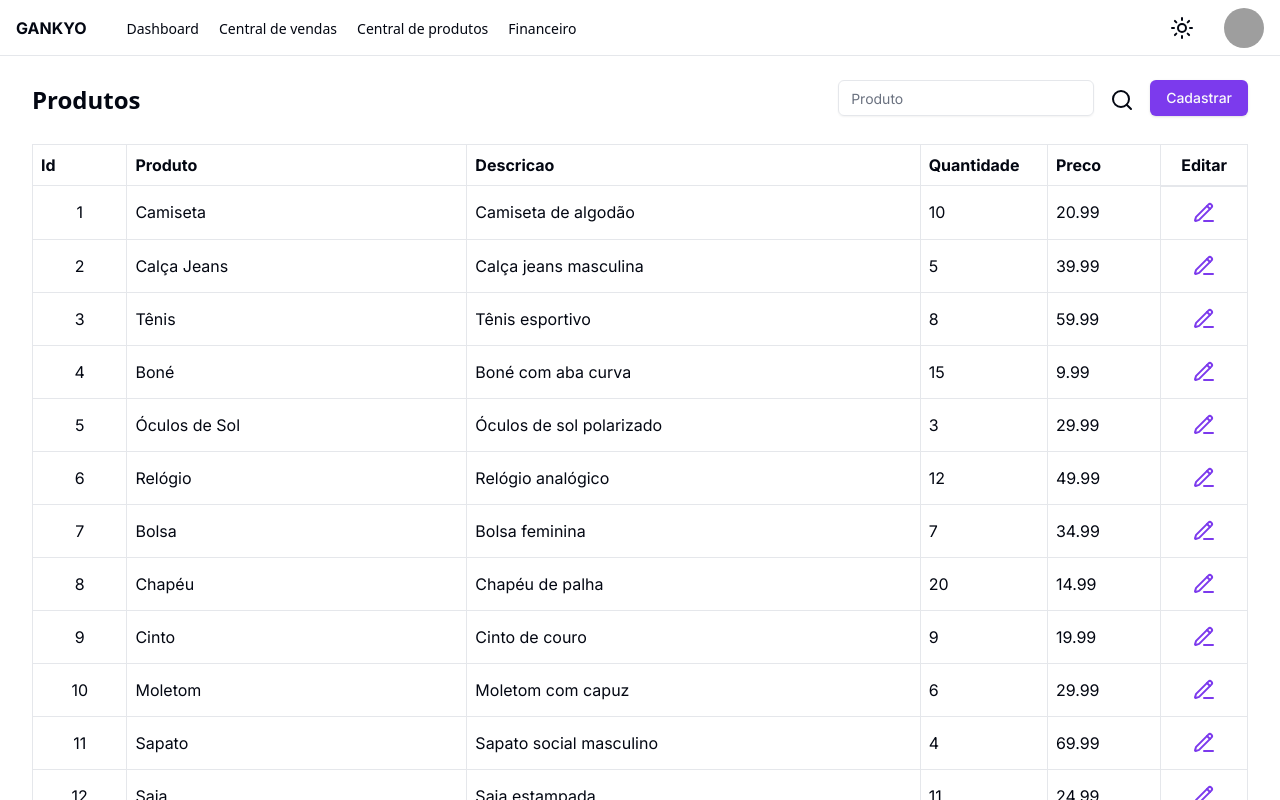
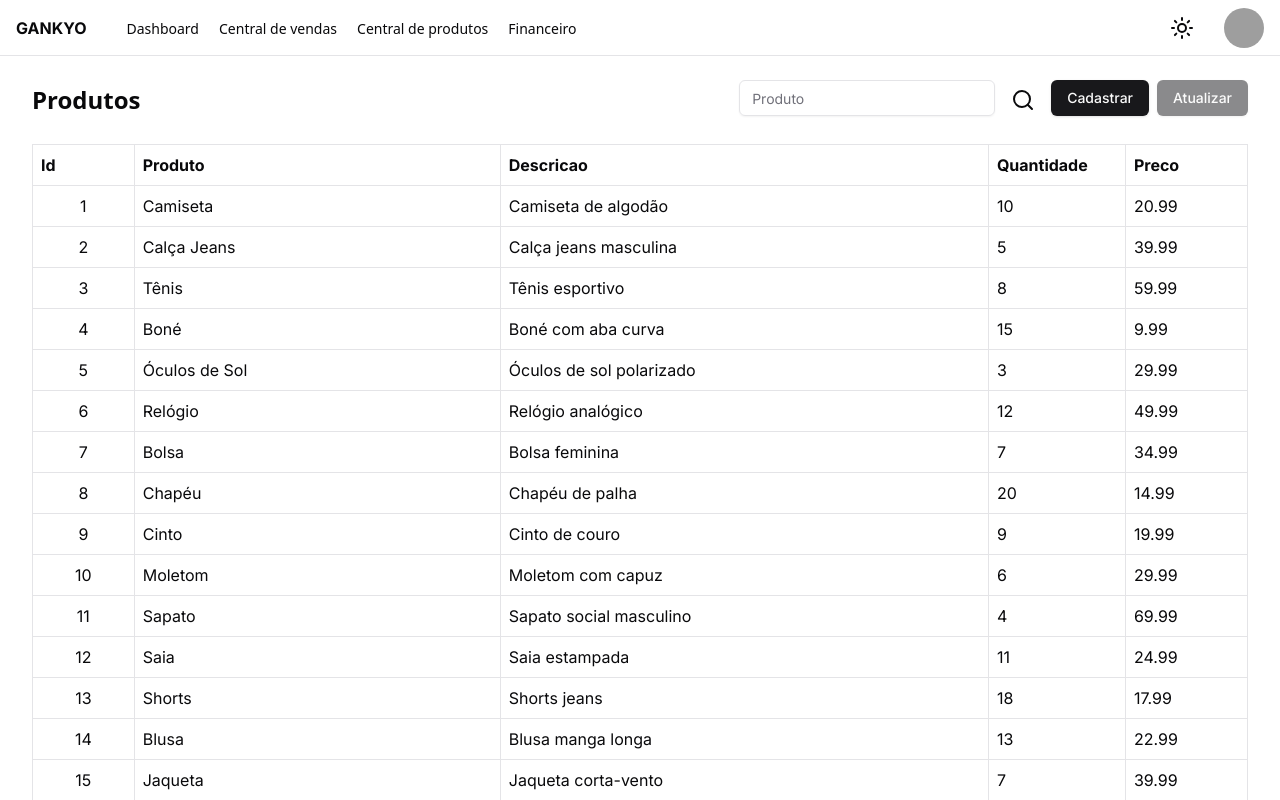
Before and after one commit to pGamelax/gankyo-2.1, a Next.js app: page /produtos in a window 1280 px wide. Shown: the top 800 px of the page. Built offline with nearby package versions, Linux system fonts and the light colour scheme; grey boxes are pictures that could not be loaded.

Commit message:
add more function on product page

```diff
--- a/src/app/globals.css
+++ b/src/app/globals.css
@@ -4,50 +4,51 @@
 
 
 
+
 @layer base {
   :root {
     --background: 0 0% 100%;
-    --foreground: 224 71.4% 4.1%;
+    --foreground: 240 10% 3.9%;
     --card: 0 0% 100%;
-    --card-foreground: 224 71.4% 4.1%;
+    --card-foreground: 240 10% 3.9%;
     --popover: 0 0% 100%;
-    --popover-foreground: 224 71.4% 4.1%;
-    --primary: 262.1 83.3% 57.8%;
-    --primary-foreground: 210 20% 98%;
-    --secondary: 220 14.3% 95.9%;
-    --secondary-foreground: 220.9 39.3% 11%;
-    --muted: 220 14.3% 95.9%;
-    --muted-foreground: 220 8.9% 46.1%;
-    --accent: 220 14.3% 95.9%;
-    --accent-foreground: 220.9 39.3% 11%;
+    --popover-foreground: 240 10% 3.9%;
+    --primary: 240 5.9% 10%;
+    --primary-foreground: 0 0% 98%;
+    --secondary: 240 4.8% 95.9%;
+    --secondary-foreground: 240 5.9% 10%;
+    --muted: 240 4.8% 95.9%;
+    --muted-foreground: 240 3.8% 46.1%;
+    --accent: 240 4.8% 95.9%;
+    --accent-foreground: 240 5.9% 10%;
     --destructive: 0 84.2% 60.2%;
-    --destructive-foreground: 210 20% 98%;
-    --border: 220 13% 91%;
-    --input: 220 13% 91%;
-    --ring: 262.1 83.3% 57.8%;
+    --destructive-foreground: 0 0% 98%;
+    --border: 240 5.9% 90%;
+    --input: 240 5.9% 90%;
+    --ring: 240 5.9% 10%;
     --radius: 0.5rem;
   }
 
   .dark {
-    --background: 224 71.4% 4.1%;
-    --foreground: 210 20% 98%;
-    --card: 224 71.4% 4.1%;
-    --card-foreground: 210 20% 98%;
-    --popover: 224 71.4% 4.1%;
-    --popover-foreground: 210 20% 98%;
-    --primary: 263.4 70% 50.4%;
-    --primary-foreground: 210 20% 98%;
-    --secondary: 215 27.9% 16.9%;
-    --secondary-foreground: 210 20% 98%;
-    --muted: 215 27.9% 16.9%;
-    --muted-foreground: 217.9 10.6% 64.9%;
-    --accent: 215 27.9% 16.9%;
-    --accent-foreground: 210 20% 98%;
+    --background: 240 10% 3.9%;
+    --foreground: 0 0% 98%;
+    --card: 240 10% 3.9%;
+    --card-foreground: 0 0% 98%;
+    --popover: 240 10% 3.9%;
+    --popover-foreground: 0 0% 98%;
+    --primary: 0 0% 98%;
+    --primary-foreground: 240 5.9% 10%;
+    --secondary: 240 3.7% 15.9%;
+    --secondary-foreground: 0 0% 98%;
+    --muted: 240 3.7% 15.9%;
+    --muted-foreground: 240 5% 64.9%;
+    --accent: 240 3.7% 15.9%;
+    --accent-foreground: 0 0% 98%;
     --destructive: 0 62.8% 30.6%;
-    --destructive-foreground: 210 20% 98%;
-    --border: 215 27.9% 16.9%;
-    --input: 215 27.9% 16.9%;
-    --ring: 263.4 70% 50.4%;
+    --destructive-foreground: 0 0% 98%;
+    --border: 240 3.7% 15.9%;
+    --input: 240 3.7% 15.9%;
+    --ring: 240 4.9% 83.9%;
   }
 }
 
--- a/src/app/produtos/page.tsx
+++ b/src/app/produtos/page.tsx
@@ -6,10 +6,12 @@ import { Card, CardContent, CardHeader, CardTitle } from "@/components/ui/card";
 import { Input } from "@/components/ui/input";
 import { producs } from "@/lib/data";
 import { EllipsisVertical, Search } from "lucide-react";
+import Link from "next/link";
 import { useState } from "react";
 
 export default function Produtos() {
   const [search, setSearch] = useState("");
+  const [select, setSelected] = useState({})
 
   const row = producs
 
@@ -54,13 +56,18 @@ export default function Produtos() {
           <Button variant="default" className="hidden sm:flex">
             Cadastrar
           </Button>
+          <Button variant="default" className="hidden sm:flex" disabled={select.id == undefined}>
+          <Link href={`/produtos/${select.id} `}>
+            Atualizar
+          </Link>
+          </Button>
         </div>
       </div>
       <div className="pt-6">
         <div>
           {data.map((product) => {
             return (
-              <Card className="sm:hidden my-2" key={product.id}>
+              <Card className={`sm:hidden my-2 ${select.id == product.id ? 'bg-foreground text-background' : ""}`} key={product.id} onClick={() => setSelected(product)}>
                 <CardHeader className="flex flex-row justify-between  items-center">
                   <CardTitle>{product.produto}</CardTitle>
                   <CardTitle>R$ {product.preco}</CardTitle>
@@ -74,7 +81,12 @@ export default function Produtos() {
           })}
         </div>
         <div className="overflow-x-auto h-[calc(100vh-160 px)]">
-          <Table2 itens={data} className="w-full hidden sm:table">
+          <Table2
+          itens={data}
+          select={select}
+          setSelected={setSelected}
+          className="w-full hidden sm:table"
+          >
             <ColunmTable
               name="Id"
               column="id"
--- a/src/components/table/table2.tsx
+++ b/src/components/table/table2.tsx
@@ -1,17 +1,18 @@
 import React, { useEffect, useState } from "react";
 import naturalSort from "natural-sort";
-import {
-  ArrowDownNarrowWide,
-  ArrowUpNarrowWide,
-  PencilLine,
-} from "lucide-react";
-import { Button } from "../ui/button";
-import Link from "next/link";
 
-export function Table2({ children, itens, className }: any) {
+
+export function Table2({ children, itens, className, select, setSelected }: any) {
   const [sortOrder, setSortOrder] = useState("asc");
   const [order, setOrder] = useState(null);
   const [data, setData] = useState(itens);
+
+  const handleSelect = (field : any, value:any) => {
+    const filtered = itens.find((item: any) =>
+      (item[field] == value)
+    )
+    setSelected(filtered)
+  }
 
   const handleSort = (field: any) => {
     setOrder(field);
@@ -47,27 +48,20 @@ export function Table2({ children, itens, className }: any) {
               </th>
             );
           })}
-          <th className="w-8 text-center border p-2">Editar</th>
         </tr>
       </thead>
       <tbody>
         {data.map((data: any) => {
           return (
-            <tr key={data.id}>
+            <tr key={data.id} className={`${select.id == data.id ? 'bg-foreground text-background' : '' }`}>
               {React.Children.map(children, (child: any, index) => {
                 return (
-                  <td className={child.props.className}>
+                  <td className={child.props.className} onClick={() => handleSelect(child.props.column, data[child.props.column])}>
                     {data[child.props.column]}
                   </td>
                 );
               })}
-              <td className=" items-center flex justify-center border-r border-t p-2">
-                <Link href={`/produtos/${data.id}`}>
-                <Button variant="link">
-                  <PencilLine className="w-6 h-6 text-center " />
-                </Button>
-                </Link>
-              </td>
+
             </tr>
           );
         })}
```
